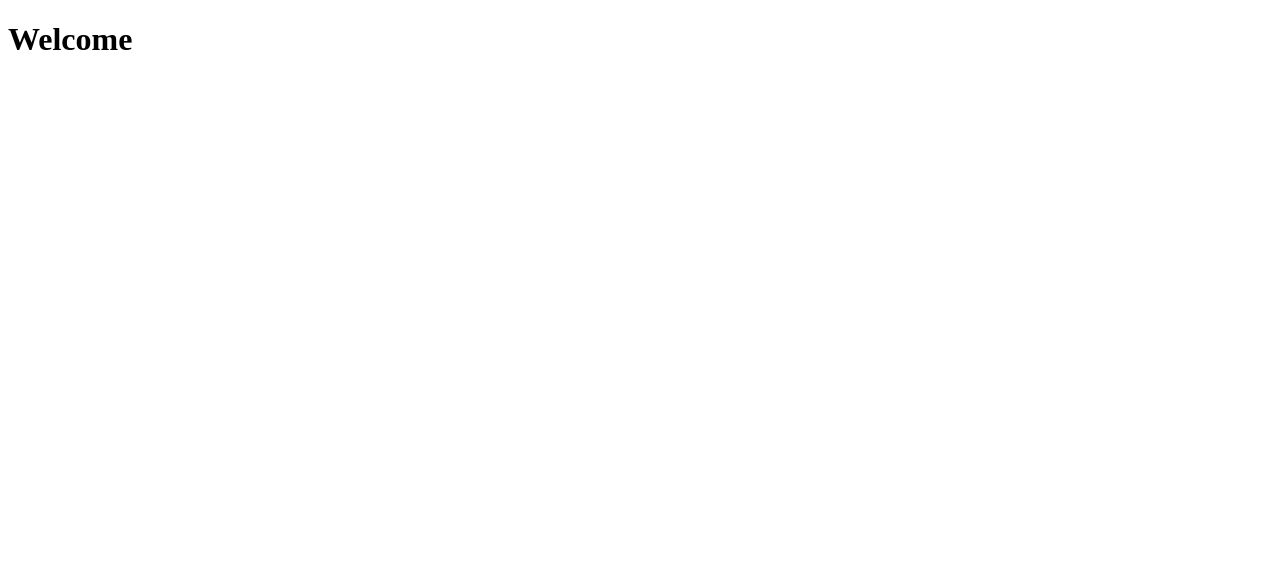
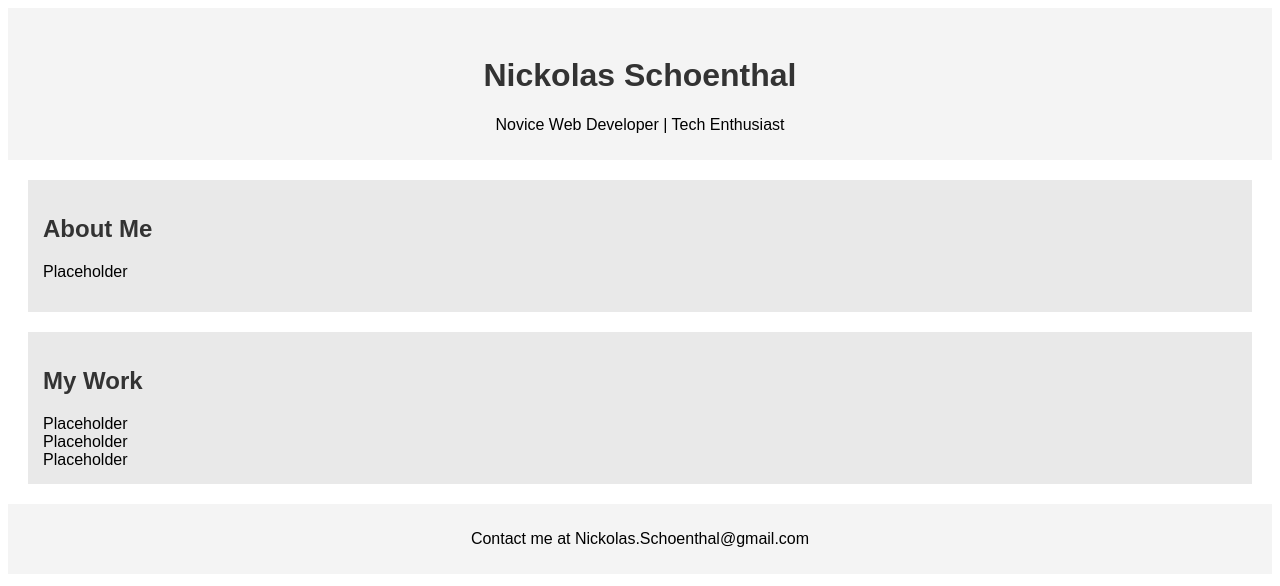
Before and after one commit to Fregity/website, a plain HTML site: page index.html in a window 1280 px wide. Drawn offline with Linux system fonts and the light colour scheme.

Commit message:
fixed/copied old website into this one

```diff
--- a/index.html
+++ b/index.html
@@ -1,18 +1,29 @@
 <!DOCTYPE html>
-    <html lang="en">
+<html>
     <head>
-        <meta charset="UTF-8">
+        <title>Nickolas Schoenthal - Portfolio</title>
+        <link rel="stylesheet" href="styles.css  ">
+        <meta charset="utf-8">
         <meta name="viewport" content="width=device-width, initial-scale=1.0">
-
-        <title>Main</title>
-
-        <link rel="stylesheet" href="styles.css"  type="text/css" />
     </head>
-  <body>
-    <div class="main">
-        <div class="box">
-            <h1>Welcome</h1>
-        </div>
-    </div>
-  </body>
+    <body>
+        <header>
+            <img src="">
+            <h1>Nickolas Schoenthal</h1>
+            <p>Novice Web Developer | Tech Enthusiast</p>
+        </header>
+        <section id="bio">
+            <h2>About Me</h2>
+            <p>Placeholder</p>
+        </section>
+        <section id="work">
+            <h2>My Work</h2>
+            <div class="project" id="project1">Placeholder</div>
+            <div class="project" id="project2">Placeholder</div>
+            <div class="project" id="project3">Placeholder</div>
+        </section>
+        <footer>
+            <p>Contact me at Nickolas.Schoenthal@gmail.com</p>
+        </footer>
+    </body>
 </html>
--- a/styles.css
+++ b/styles.css
@@ -1,13 +1,38 @@
-#main {
-    background-color: darkgray;
-    width: 100%;
-    height: 100%;
-    border: 0;
+body {
+    font-family: sans-serif;
 }
 
-#box {
-    width: 80%;
-    height: 50px;
-    border: 0;
-    background-color: dimgrey;
+header {
+    text-align: center;
+    padding: 10px;
+    background-color: #f4f4f4;
 }
+
+section {
+    margin: 20px;
+}
+
+#project {
+    width: 200px;
+    height: 200px;
+    border: 1px solid #ccc;
+    margin: 10px;
+    display: inline-block;
+    text-align: center;
+    line-height: 200px;
+}
+
+h1, h2 {
+    color: #333;
+}
+
+#bio, #work {
+    background-color: #e9e9e9;
+    padding: 15px;
+}
+
+footer {
+    background-color: #f4f4f4;
+    text-align: center;
+    padding: 10px;
+}
```
